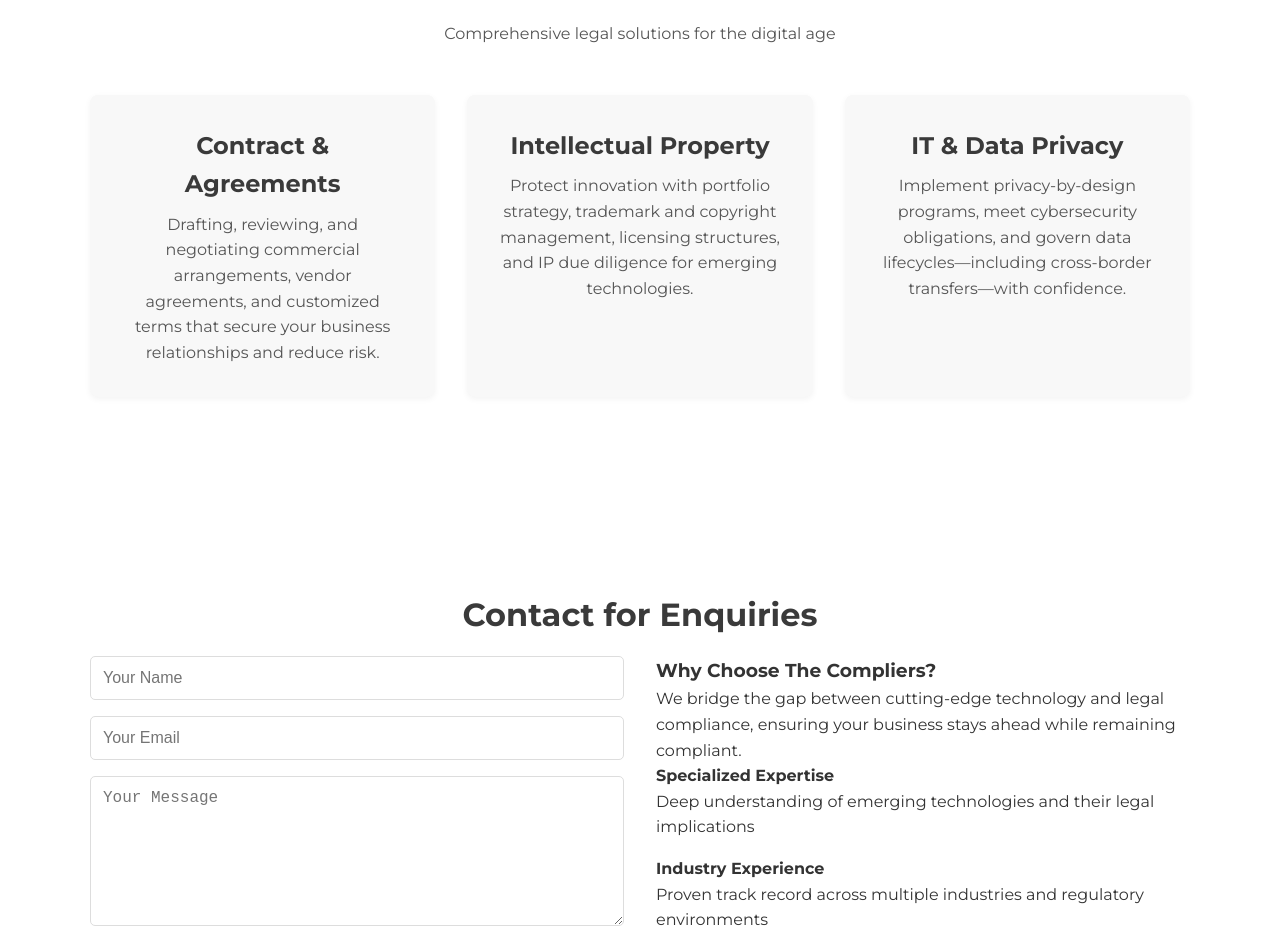
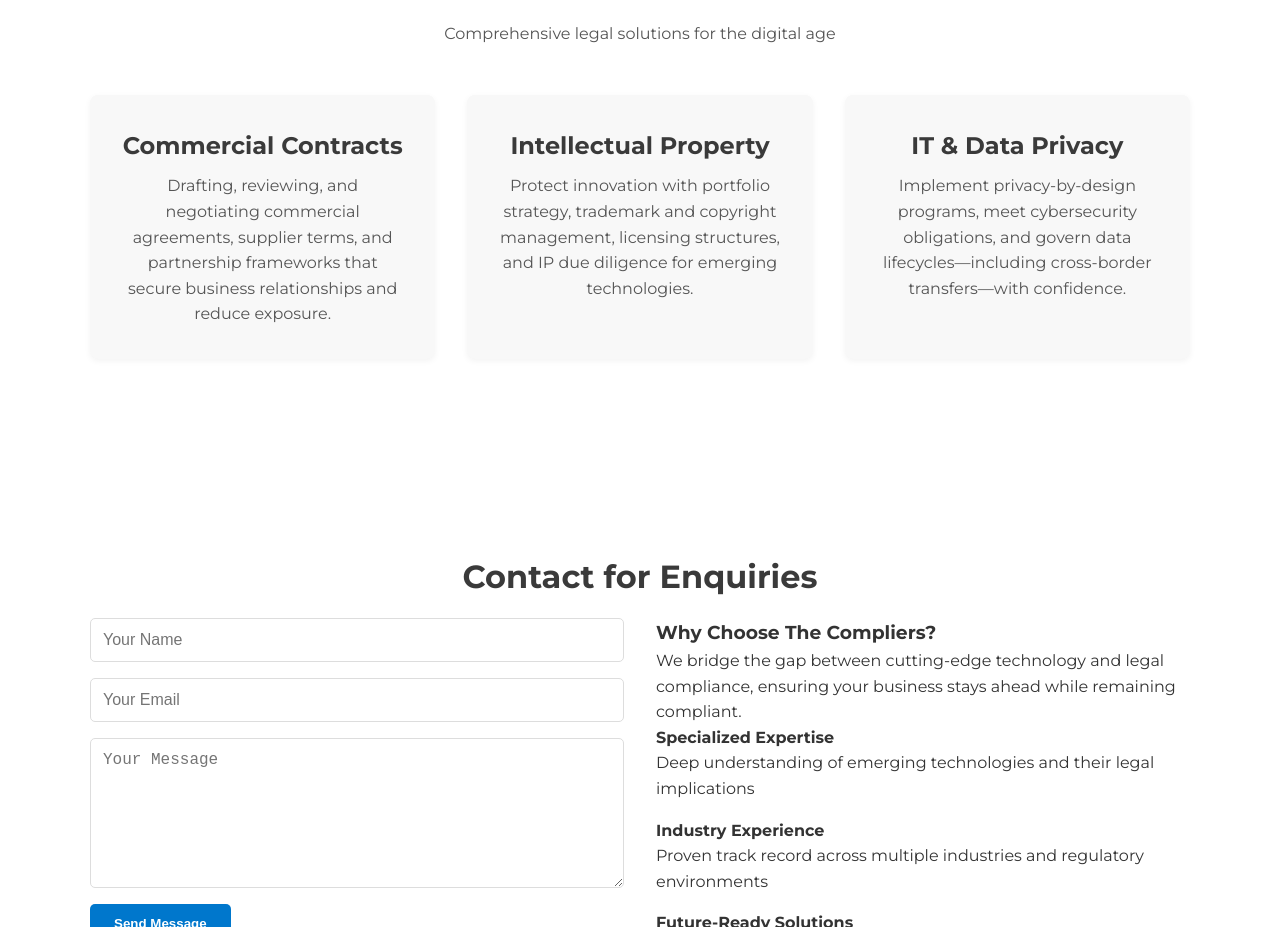
Before and after one commit to unforgettablekartik/compliers, a Next.js app: page / in a window 1280 px wide. Shown: the part 1329-2256 px from the top of the page. Built offline with nearby package versions, Linux system fonts and the light colour scheme.

Commit message:
Rename services card to Commercial Contracts

```diff
--- a/pages/index.tsx
+++ b/pages/index.tsx
@@ -86,8 +86,8 @@ export default function Home() {
           <div className="services-grid">
             <div className="service">
               <i className="fa-solid fa-file-signature service-icon" aria-hidden="true"></i>
-              <h3>Contract &amp; Agreements</h3>
-              <p>Drafting, reviewing, and negotiating commercial arrangements, vendor agreements, and customized terms that secure your business relationships and reduce risk.</p>
+              <h3>Commercial Contracts</h3>
+              <p>Drafting, reviewing, and negotiating commercial agreements, supplier terms, and partnership frameworks that secure business relationships and reduce exposure.</p>
             </div>
             <div className="service">
               <i className="fa-solid fa-lightbulb service-icon" aria-hidden="true"></i>
```
